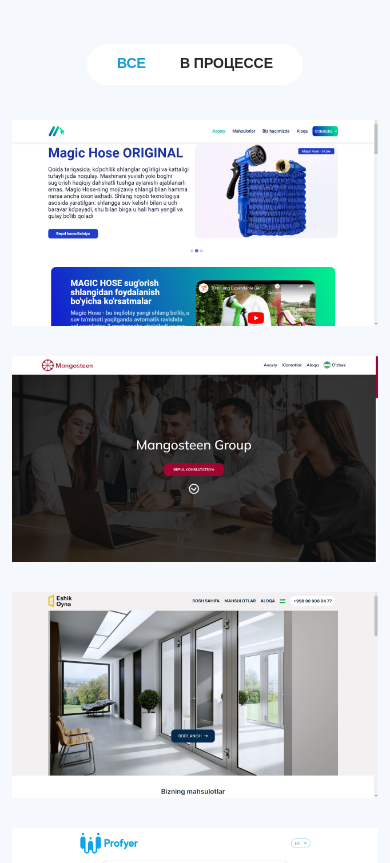
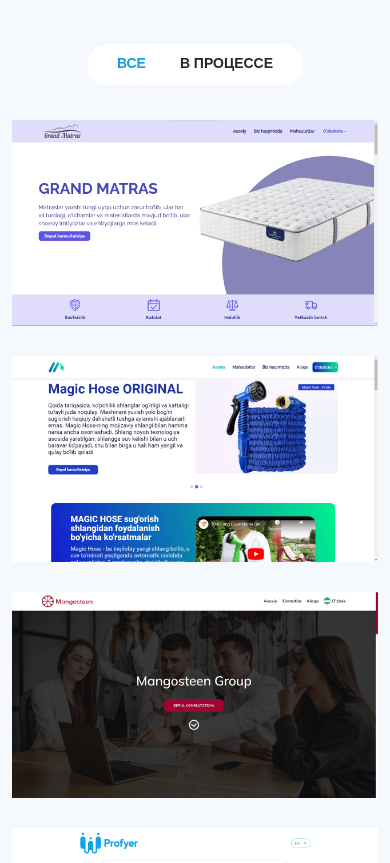
Before and after one commit to jamatov/MyPortfolio, a plain HTML site: page index.html in a window 390 px wide. Shown: the part 3620-4483 px from the top of the page. Drawn offline with nearby package versions, Linux system fonts and the light colour scheme.

Commit message:
new portfolio link add

```diff
--- a/index.html
+++ b/index.html
@@ -310,6 +310,16 @@
 
           <div class="col-lg-4 col-md-6 portfolio-item filter-app">
             <div class="portfolio-wrap">
+              <img src="assets/img/grand.jpg" class="img-fluid portfolio-img" alt="">
+              <div class="portfolio-links">
+                <a href="assets/img/grand.jpg" data-gallery="portfolioGallery" class="portfolio-lightbox" title="Grand Matras"><i class="bx bx-plus"></i></a>
+                <a href="https://grandmatras.uz" target="_blank" title="More Details"><i class="bx bx-link"></i></a>
+              </div>
+            </div>
+          </div>
+
+          <div class="col-lg-4 col-md-6 portfolio-item filter-app">
+            <div class="portfolio-wrap">
               <img src="assets/img/magic.jpg" class="img-fluid portfolio-img" alt="">
               <div class="portfolio-links">
                 <a href="assets/img/magic.jpg" data-gallery="portfolioGallery" class="portfolio-lightbox" title="Magic Hose Uzbekistan"><i class="bx bx-plus"></i></a>
@@ -328,7 +338,7 @@
             </div>
           </div>
 
-          <div class="col-lg-4 col-md-6 portfolio-item filter-app">
+          <!-- <div class="col-lg-4 col-md-6 portfolio-item filter-app">
             <div class="portfolio-wrap">
               <img src="assets/img/eshikrom.jpg" class="img-fluid portfolio-img" alt="">
               <div class="portfolio-links">
@@ -336,7 +346,7 @@
                 <a href="https://hub.profyer.com/" target="_blank" title="More Details"><i class="bx bx-link"></i></a>
               </div>
             </div>
-          </div>
+          </div> -->
 
           <div class="col-lg-4 col-md-6 portfolio-item filter-web">
             <div class="portfolio-wrap">
@@ -359,7 +369,7 @@
           </div>
 
 
-
+<!--
           <div class="col-lg-4 col-md-6 portfolio-item filter-web">
             <div class="portfolio-wrap">
               <img src="assets/img/portfolio/Selesforse.jpg" class="img-fluid portfolio-img" alt="">
@@ -368,7 +378,7 @@
                 <a href="https://saleforce-lab.vercel.app/" target="_blank" title="More Details"><i class="bx bx-link"></i></a>
               </div>
             </div>
-          </div>
+          </div> -->
 
           <div class="col-lg-4 col-md-7 portfolio-item filter-app">
             <div class="portfolio-wrap">
@@ -390,7 +400,7 @@
             </div>
           </div>
 
-          <div class="col-lg-4 col-md-6 portfolio-item filter-app">
+          <!-- <div class="col-lg-4 col-md-6 portfolio-item filter-app">
             <div class="portfolio-wrap">
               <img src="assets/img/portfolio/Nafis.jpg" class="img-fluid portfolio-img" alt="">
               <div class="portfolio-links">
@@ -432,7 +442,7 @@
                 <a href="https://tripmydreamuz.netlify.app/" target="_blank" title="More Details"><i class="bx bx-link"></i></a>
               </div>
             </div>
-          </div>
+          </div> -->
 
 
 
```
Also changed, not shown: assets/img/grand.jpg (added).
